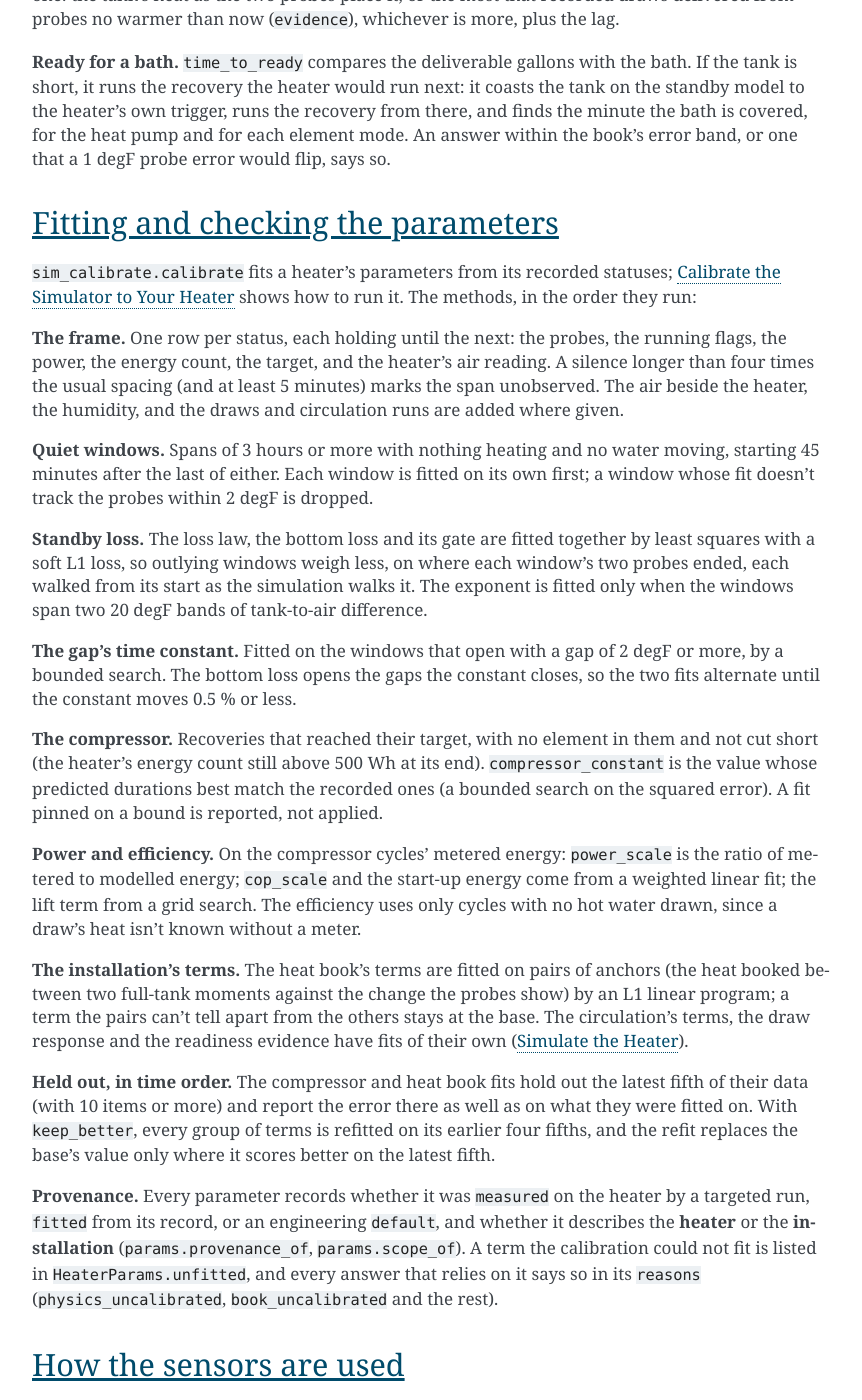
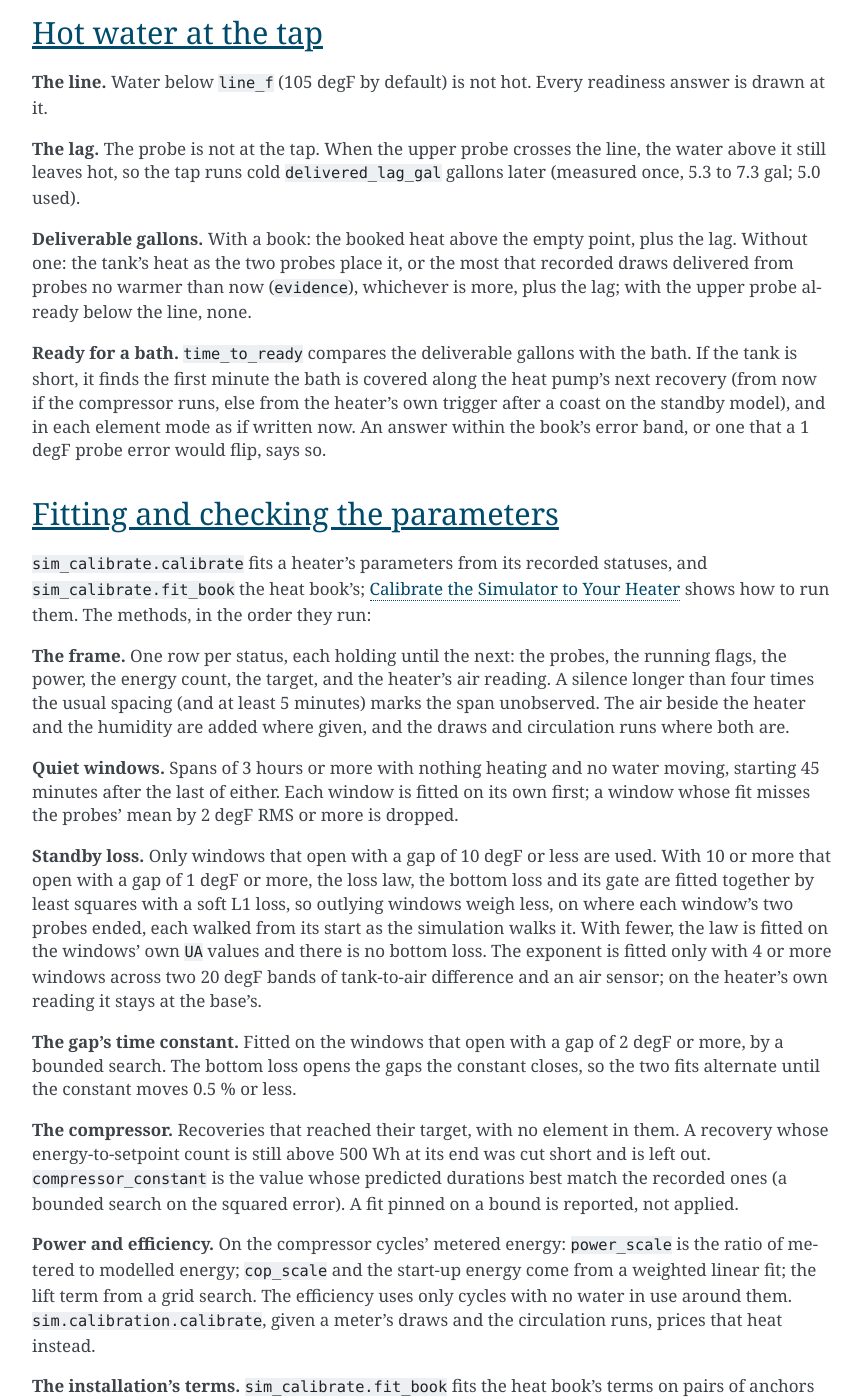
Before and after one commit to eman/nwp500-python, a Sphinx documentation site: the page built from docs/explanation/simulator-methodology.rst, in a window 1280 px wide and 1400 px high, scrolled down 5511 px. Shown: the whole window, without its empty margins (338-1200 px from the left). Built offline with Sphinx 7.4.7, drawn with Linux system fonts in a browser that asks for light colours; some of the changed text lies outside the part shown.

Commit message:
docs(sim): the methodology page as the code has it
A fact check against the code and the review: the held-out fits, the
start hold, the efficiency's own work, the anchors and silences, the
standby fit's two forms, the readiness reasons a typed answer drops,
and where each reading is used.

```diff
--- a/docs/explanation/simulator-methodology.rst
+++ b/docs/explanation/simulator-methodology.rst
@@ -33,9 +33,11 @@
 - **Events, not time steps.** Nothing the firmware decides happens
   between events, so the walk jumps from one event to the next and lets
   the physics carry the tank across each span.
-- **Fitted against the record, scored on later records.** Every fitted
-  term is fitted on the earlier part of a record and scored on the part
-  after it, in time order, so a term that only fits its own data shows.
+- **Fitted against the record, scored on later records.** The
+  compressor and heat book fits hold out the latest part of a record and
+  are scored on it, in time order, so a term that only fits its own data
+  shows; with ``keep_better`` the other main terms are scored the same
+  way.
 - **Say what an answer rests on.** Each answer lists its ``reasons``
   (where it may be less than it seems) and ``defaults_used`` (every
   input it assumed), so a caller can tell a measured answer from an
@@ -145,9 +147,10 @@
 
 It stops when the lower zone reaches the target (``hp_lower_off``), or
 after 30 hours, reported as truncated. ``compressor_constant`` is the
-one term fitted on durations; the other cycle values are engineering
-values the record cannot separate from it
-(:doc:`/reference/simulator-inputs`).
+one term fitted on durations. The evaporator's approach and slope are
+the coil's own reading; the condenser approach, the clearance, the
+exponent and the fan's airflow are engineering values the record cannot
+separate from it (:doc:`/reference/simulator-inputs`).
 
 **Two zones in a recovery.** The condenser coil wraps the lower part of
 the tank. While there is a gap, the heat goes into the lower zone's
@@ -155,18 +158,24 @@
 one body.
 
 **The air over the recovery.** A recovery's duration depends on the air
-it runs in, and the air depends on how long it runs. The recovery is
-integrated at the air at its start, then again at the mean air over the
-first answer's span, and kept once the duration moves 2 minutes or less.
+it runs in, and the air depends on how long it runs. The walk
+integrates the recovery at the air at its start, then once more at the
+mean air over the first answer's span, and keeps the second.
+``forecast`` repeats this up to three more times, stopping once the
+duration moves 2 minutes or less.
 
 **The start's hold.** After a start the compressor runs some minutes
-before the lower zone climbs. The path stays flat for that hold, which
-depends on how long the compressor was off.
+before the lower zone climbs. A caller with a ``RecoveryModel`` can pass
+``start_hold``, that hold by how long the compressor was off: the model
+is asked with it, serves a duration that includes it, and the path
+stays flat for it. With the physics alone there is no hold, since the
+fitted durations already include it.
 
 **Power and efficiency.** The cycle's own compression work, times a
-fitted ``power_scale``, is the electricity. The heat delivered over that
-input, times a fitted ``cop_scale`` and an exponential lift term, is
-the efficiency. Start-up energy is recorded once per start.
+fitted ``power_scale``, is the electricity. The efficiency is fitted
+apart from it: the heat stored (the tank's mass times the rise of its
+mean, net of the standby loss) over the cycle's own unscaled work,
+times a fitted ``cop_scale`` and an exponential lift term. Start-up energy is recorded once per start.
 :doc:`recovery-speed` has the measurements.
 
 **A learned duration.** A ``RecoveryModel`` (``sim.extensions``) may
@@ -215,8 +224,10 @@
 response above does not use it.
 
 **The fitted range.** The draw terms were fitted over a range of upper
-zone temperatures and draw volumes. A walk with a draw outside it says
-``draw_out_of_domain``.
+zone temperatures and draw volumes. A walk with draws says
+``draw_out_of_domain`` when its largest draw is outside the fitted
+volumes, or the upper zone leaves the fitted range anywhere along the
+walk.
 
 
 Circulation
@@ -249,25 +260,32 @@
 
 **Anchors.** A book starts, and restarts, only where the tank is known
 full: both probes within ``uniform_band_f`` at the end of a recovery
-with nothing drawn since, or with the compressor running alone and
-nothing drawn or circulated for ``anchor_run_min``. A quiet tank after a
-draw is not an anchor: the lower probe shows only part of a small draw
-in a mixed tank, and an anchor there would credit the draw back. The
-book's error grows with the time since its anchor, so an anchor older
-than ``max_anchor_age_h`` is marked aged and carries a wider band.
+with nothing drawn or circulated since, or with the compressor running
+alone, nothing drawn or circulating at that step, once it has run
+``anchor_run_min`` since the last draw. A quiet tank after a draw is
+not an anchor: the lower probe shows only part of a small draw in a
+mixed tank, and an anchor there would credit the draw back. The book's
+error is flat for ``max_anchor_age_h`` (18 h) after its anchor and
+larger beyond, so an older anchor is marked aged and carries a wider
+band.
 
 **Reading a record.** ``book_from_history`` and ``book_from_changes``
-put the recorded statuses, the meter and the air on a 10-second grid,
-hold each value until the next, and walk the book from the last anchor.
-A span nobody heard is walked across with its values held, the flow for
-60 seconds and then none.
+put the recorded statuses, the meter and the air on a 10-second grid
+and walk the book from the last anchor. From statuses, a meter reading
+holds 60 seconds and an inlet reading an hour, and a meter silent for
+more than an hour is refused; from changes, each value holds until the
+next. A span the heater went unheard is walked across with its values
+held; across a span the meter was unknown, the flow holds 60 seconds
+and then is none.
 
 **How much is left.** The empty point (``empty_btu``) is the booked
 heat left when the upper probe crossed the line in recorded drawdowns.
 Deliverable gallons are the heat above it over the heat a delivered
 gallon takes. Along a walk the book also moves the upper zone the probe
-would show as the tank empties, and re-anchors where the walk's own
-recovery ends with the tank full.
+would show as the tank empties, and re-anchors where the walk's tank
+is full: at the end of a recovery the heater stopped itself, quiet
+after one with the zones within the band, or with the compressor
+running alone past the hold.
 
 **From outside.** Any ``HeatLedger`` (``sim.extensions``) can stand in
 for the book.
@@ -287,41 +305,48 @@
 **Deliverable gallons.** With a book: the booked heat above the empty
 point, plus the lag. Without one: the tank's heat as the two probes
 place it, or the most that recorded draws delivered from probes no
-warmer than now (``evidence``), whichever is more, plus the lag.
+warmer than now (``evidence``), whichever is more, plus the lag; with
+the upper probe already below the line, none.
 
 **Ready for a bath.** ``time_to_ready`` compares the deliverable
-gallons with the bath. If the tank is short, it runs the recovery the
-heater would run next: it coasts the tank on the standby model to the
-heater's own trigger, runs the recovery from there, and finds the
-minute the bath is covered, for the heat pump and for each element
-mode. An answer within the book's error band, or one that a 1 degF
-probe error would flip, says so.
+gallons with the bath. If the tank is short, it finds the first minute
+the bath is covered along the heat pump's next recovery (from now if
+the compressor runs, else from the heater's own trigger after a coast
+on the standby model), and in each element mode as if written now. An
+answer within the book's error band, or one that a 1 degF probe error
+would flip, says so.
 
 
 Fitting and checking the parameters
 ===================================
 
 ``sim_calibrate.calibrate`` fits a heater's parameters from its
-recorded statuses; :doc:`/how-to/calibrate-simulator` shows how to run
-it. The methods, in the order they run:
+recorded statuses, and ``sim_calibrate.fit_book`` the heat book's;
+:doc:`/how-to/calibrate-simulator` shows how to run them. The methods,
+in the order they run:
 
 **The frame.** One row per status, each holding until the next: the
 probes, the running flags, the power, the energy count, the target, and
 the heater's air reading. A silence longer than four times the usual
 spacing (and at least 5 minutes) marks the span unobserved. The air
-beside the heater, the humidity, and the draws and circulation runs are
-added where given.
+beside the heater and the humidity are added where given, and the
+draws and circulation runs where both are.
 
 **Quiet windows.** Spans of 3 hours or more with nothing heating and no
 water moving, starting 45 minutes after the last of either. Each window
-is fitted on its own first; a window whose fit doesn't track the probes
-within 2 degF is dropped.
+is fitted on its own first; a window whose fit misses the probes' mean
+by 2 degF RMS or more is dropped.
 
-**Standby loss.** The loss law, the bottom loss and its gate are fitted
-together by least squares with a soft L1 loss, so outlying windows
-weigh less, on where each window's two probes ended, each walked from
-its start as the simulation walks it. The exponent is fitted only when the windows span two 20 degF bands
-of tank-to-air difference.
+**Standby loss.** Only windows that open with a gap of 10 degF or less
+are used. With 10 or more that open with a gap of 1 degF or more, the
+loss law, the bottom loss and its gate are fitted together by least
+squares with a soft L1 loss, so outlying windows weigh less, on where
+each window's two probes ended, each walked from its start as the
+simulation walks it. With fewer, the law is fitted on the windows' own
+``UA`` values and there is no bottom loss. The exponent is fitted only
+with 4 or more windows across two 20 degF bands of tank-to-air
+difference and an air sensor; on the heater's own reading it stays at
+the base's.
 
 **The gap's time constant.** Fitted on the windows that open with a gap
 of 2 degF or more, by a bounded search. The bottom loss opens the gaps
@@ -329,30 +354,35 @@
 0.5 % or less.
 
 **The compressor.** Recoveries that reached their target, with no
-element in them and not cut short (the heater's energy count still
-above 500 Wh at its end). ``compressor_constant`` is the value whose
+element in them. A recovery whose energy-to-setpoint count is still
+above 500 Wh at its end was cut short and is left out. ``compressor_constant`` is the value whose
 predicted durations best match the recorded ones (a bounded search on
 the squared error). A fit pinned on a bound is reported, not applied.
 
 **Power and efficiency.** On the compressor cycles' metered energy:
 ``power_scale`` is the ratio of metered to modelled energy; ``cop_scale``
 and the start-up energy come from a weighted linear fit; the lift term
-from a grid search. The efficiency uses only cycles with no hot water
-drawn, since a draw's heat isn't known without a meter.
+from a grid search. The efficiency uses only cycles with no water in
+use around them. ``sim.calibration.calibrate``, given a meter's draws
+and the circulation runs, prices that heat instead.
 
-**The installation's terms.** The heat book's terms are fitted on pairs
-of anchors (the heat booked between two full-tank moments against the
+**The installation's terms.** ``sim_calibrate.fit_book`` fits the heat
+book's terms on pairs of anchors (the heat booked between two full-tank moments against the
 change the probes show) by an L1 linear program; a term the pairs can't
 tell apart from the others stays at the base. The circulation's terms,
 the draw response and the readiness evidence have fits of their own
 (:doc:`/how-to/simulate-heater`).
 
-**Held out, in time order.** The compressor and heat book fits hold
-out the latest fifth of their data (with 10 items or more) and report
-the error there as well as on what they were fitted on. With
-``keep_better``, every group of terms is refitted on its earlier four
-fifths, and the refit replaces the base's value only where it scores
-better on the latest fifth.
+**Held out, in time order.** The compressor fit holds out the latest
+fifth of its recoveries (with 10 or more) and reports the error there
+as well as on what it was fitted on. The heat book's fit needs 10
+pairs, holds out the latest fifth, and replaces the base only when it
+books those no worse. With ``keep_better``, the standby loss, the gap's
+constant, the compressor, the power scale and the efficiency are each
+refitted on their earlier four fifths, and a refit replaces the base's
+value only where it scores better on the latest fifth; with fewer than
+10 items the base is kept. A group the base lists as unfitted takes its
+refit without that comparison, fitted on all its data.
 
 **Provenance.** Every parameter records whether it was ``measured`` on
 the heater by a targeted run, ``fitted`` from its record, or an
@@ -393,9 +423,12 @@
        element in it, or in the 10 minutes before it, is left out of the
        compressor fit.
    * - The heater's air reading
-     - While the compressor runs, the air drawn over the coil: used from
-       5 minutes into a run, when it has settled, within about 0.35
-       degF of a sensor beside the heater. While it is idle, the
+     - While the compressor runs, the air drawn over the coil. The heat
+       book and the Home Assistant air fit use it from 5 minutes into a
+       run, once it has settled; the compressor fit takes its mean over
+       the run. From August to October it read within about 0.35 degF
+       of a sensor beside the heater, up to about 2 degF warm from May
+       to July. While it is idle, the
        cabinet's own warmth: about 6 degF warm, so 6.2 degF
        (``IDLE_CABINET_WARM_F``) is taken off and the answer says
        ``ambient_from_idle_cabinet``. With the compressor's state
@@ -454,8 +487,9 @@
    * - A probe on the cold supply
      - The mains temperature, but never its raw reading: at rest the
        pipe tracks the air. The mains is the median plateau of long
-       draws (11 minutes or more, circulation off), read from minute 9,
-       over the last 72 hours. Without it: the parameters' inlet (one
+       draws (11 minutes or more, circulation off) that ended in the last
+       72 hours; each draw's plateau is the median of its last 2
+       minutes, none earlier than minute 9. Without it: the parameters' inlet (one
        installation's September mains) with ``inlet_temp_modelled``.
    * - A flow meter on the hot line
      - The draws, in delivered gallons (or tank gallons, with
@@ -469,8 +503,10 @@
        ``circulation_unknown``.
    * - An outdoor forecast
      - The air ahead of time: ``air = damping x outdoor(t - lag) +
-       offset``, fitted from the heater's running readings against the
-       outdoor history, and shifted to pass through a current reading.
+       offset``, fitted from the air beside the heater (without that
+       sensor, the heater's running readings) against the outdoor
+       history, and shifted to pass through the heater's last running
+       reading.
        Not used in calibration: unanchored, it ran about 6 degF cold.
 
 Where a sensor's record has a gap, the value before it holds across a
```
Also changed, not shown: other parts of docs/explanation/simulator-methodology.rst (+7 -7 lines), docs/reference/simulator-inputs.rst (+23 -20 lines), 1 other file.
